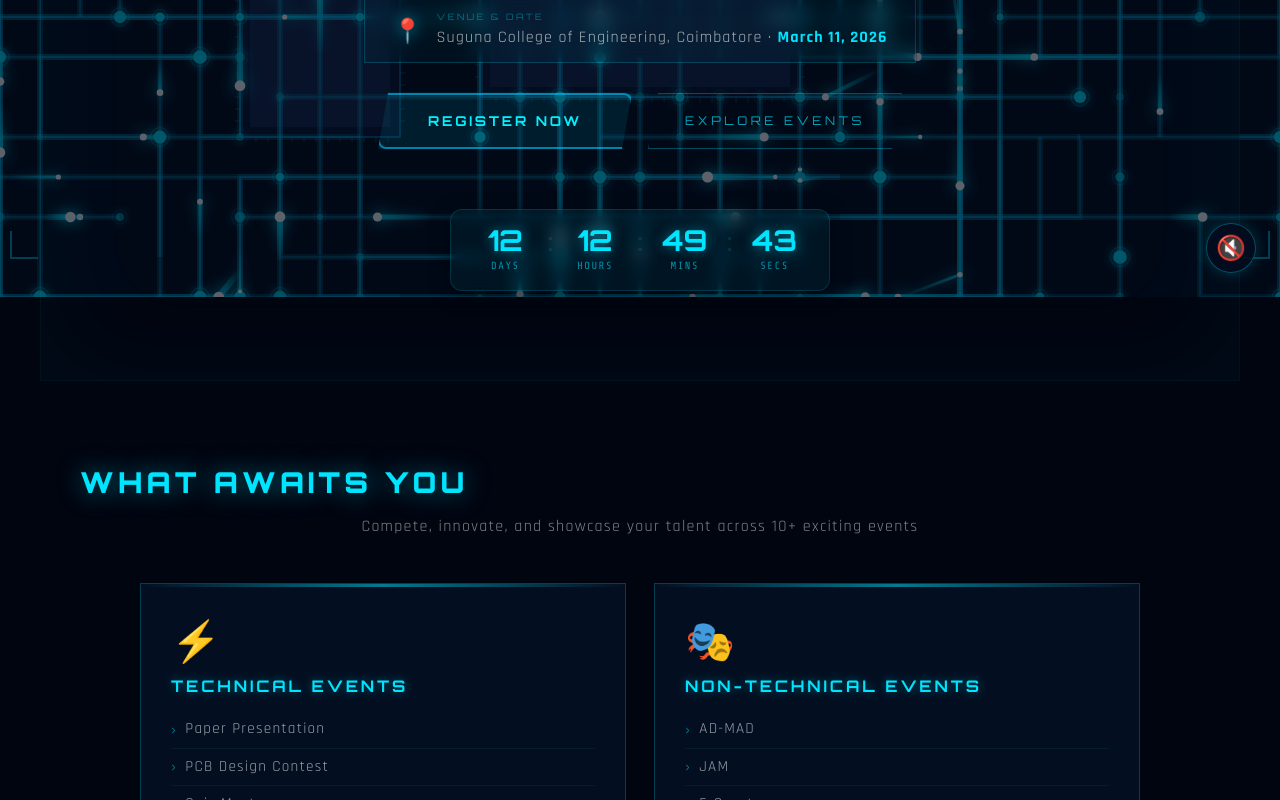
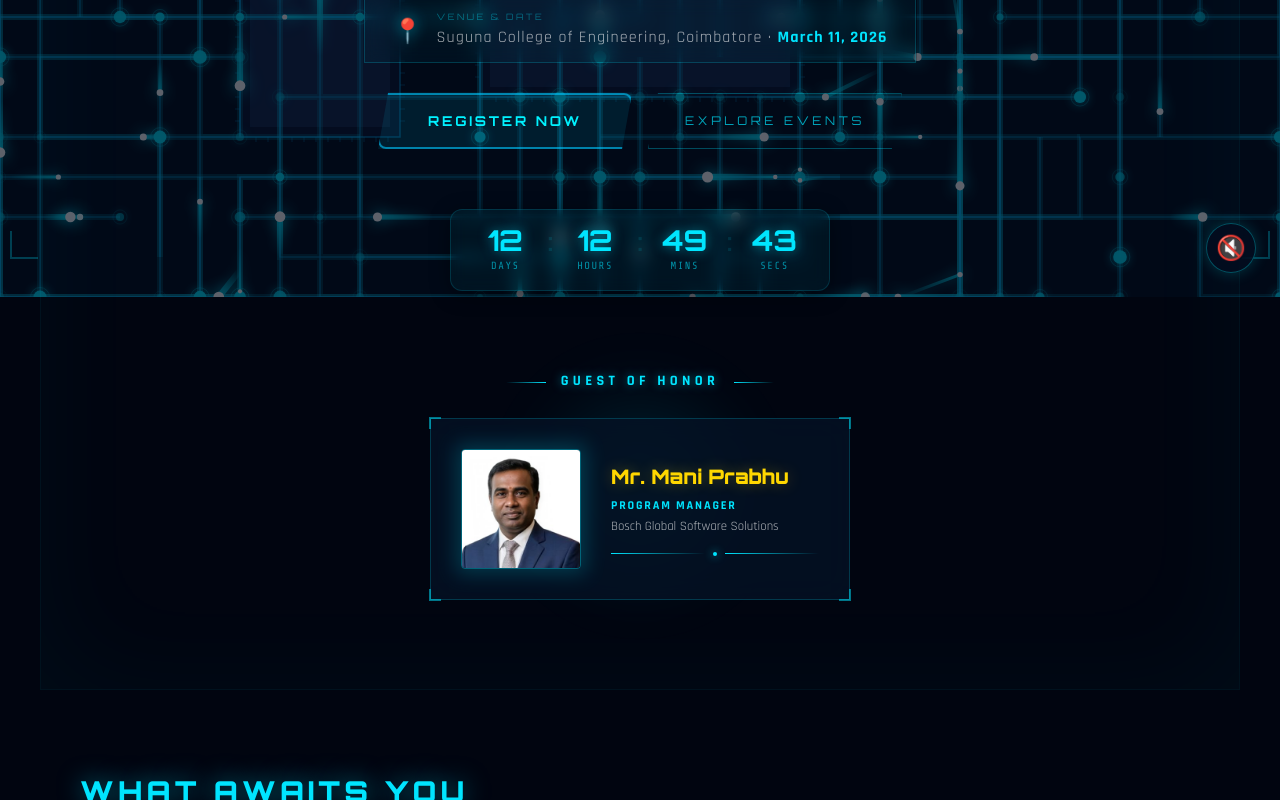
Before and after one commit to AHISH2006/ECE, a React (Vite) app: page /home in a window 1280 px wide. Shown: the part 503-1303 px from the top of the page. Built offline with nearby package versions, Linux system fonts and the light colour scheme.

Commit message:
cheifguest

```diff
--- a/src/pages/HomePage.jsx
+++ b/src/pages/HomePage.jsx
@@ -60,6 +60,9 @@ import { motion } from 'framer-motion';
 import Navbar from '../components/Navbar';
 import TypewriterText from '../components/TypewriterText';
 import '../styles/HomePage.css';
+
+// Chief Guest Import
+import chiefGuestImg from '../assets/cheifguest.jpeg';
 
 /* ── Animation variants ── */
 const fadeUp = {
@@ -172,6 +175,46 @@ const HomePage = () => {
 
                 <CountdownTimer targetDate="2026-03-11T09:00:00" />
 
+                {/* ── CHIEF GUEST ── */}
+                <motion.div
+                    className="guest-section"
+                    initial={{ opacity: 0, y: 30 }}
+                    whileInView={{ opacity: 1, y: 0 }}
+                    viewport={{ once: true }}
+                    transition={{ delay: 1.4, duration: 0.8 }}
+                >
+                    <div className="guest-glow-overlay" />
+                    <h3 className="guest-heading">Guest of Honor</h3>
+
+                    <motion.div
+                        className="guest-card"
+                        whileHover={{ y: -10, scale: 1.02 }}
+                        transition={{ duration: 0.3 }}
+                    >
+                        <div className="guest-card-inner">
+                            <div className="guest-img-container">
+                                <img src={chiefGuestImg} alt="Mr. Mani Prabhu" className="guest-img" />
+                                <div className="guest-img-glow" />
+                            </div>
+                            <div className="guest-content">
+                                <h4 className="guest-name">Mr. Mani Prabhu</h4>
+                                <p className="guest-role">PROGRAM MANAGER</p>
+                                <p className="guest-org">Bosch Global Software Solutions</p>
+                                <div className="guest-decoration">
+                                    <span className="dec-line" />
+                                    <span className="dec-dot" />
+                                    <span className="dec-line" />
+                                </div>
+                            </div>
+                        </div>
+                        {/* Decorative corners */}
+                        <div className="guest-corner tl"></div>
+                        <div className="guest-corner tr"></div>
+                        <div className="guest-corner bl"></div>
+                        <div className="guest-corner br"></div>
+                    </motion.div>
+                </motion.div>
+
                 <div className="hero-glow-box" />
             </motion.section>
 
--- a/src/pages/TechnicalPage.jsx
+++ b/src/pages/TechnicalPage.jsx
@@ -18,19 +18,22 @@ import posterQuiz from '../assets/poster_quiz.png';
 const EVENTS = [
     {
         number: '01',
-        title: 'Technical Paper Presentation',
+        title: 'Paper Presentation',
         icon: '📄',
         tag: 'Research',
         accent: '#00c8ff',
         poster: posterPaper,
-        description: 'Present research papers in ECE domains. All topics must be related to Electronics and Communication Engineering (e.g., VLSI, Embedded Systems, Signal Processing, 5G/6G Technologies, IoT).',
-        highlights: ['VLSI', 'Embedded Systems', 'Signal Processing', '5G/6G Technologies', 'IoT'],
+        description: 'Participants can choose topics related to ECE or any other innovative topic. Topics include: 5G and Future Communication Technology, Internet of Things (IoT) in Smart Homes, Artificial Intelligence in Electronics, Wireless Power Transfer, Robotics in Modern Engineering, Embedded Systems in Daily Life, Smart Cities using IoT, Satellite Communication Systems, Autonomous Vehicles Technology, Green Energy and Smart Grids, 6G Communication, Blockchain Technology, Cybersecurity, Augmented Reality (AR), Virtual Reality (VR), Edge Computing in IoT, Applications of Sensors, Role of Electronics in Healthcare, Smart Traffic Management System, Wearable Technology, Drone Technology, Climate Change, AI in Education, Space Exploration, Women Empowerment, Cyber Safety, Entrepreneurship, Social Media Impact, Sustainable Development, and Mental Health Awareness.',
+        highlights: [],
         rules: [
-            'Team Size: 2 to 4 members',
-            'Time Limit: Strictly 4 minutes (Timing is critical)',
-            'Submission: Email final presentations to the provided Gmail address prior to the deadline',
-            'Slide Constraint: Maximum 7 slides',
-            'Themes: All topics must be related to ECE'
+            'Team Size: Each team can have 2 to 4 members only.',
+            'Presentation Time: The maximum time allowed is 4 minutes for each team.',
+            'Submission: The presentation slides (PPT) must be sent to the given Gmail ID before the event.',
+            'Topic: ECE related or any other innovative topics.',
+            'Slides Limit: The presentation should contain a maximum of 7 slides.',
+            'Time Management: Participants must strictly follow the given time limit.',
+            'Judging Criteria: Content Quality, Creativity, Technical Knowledge, and Presentation Skills',
+            'Decision: The judges\' decision will be final.'
         ],
     },
     {
@@ -181,6 +184,7 @@ const EventDetail = ({ event, onClose, onRegister }) => (
                     <p className="ev-detail-desc">{event.description}</p>
 
                     {/* Highlights */}
+                    {event.highlights && event.highlights.length > 0 && (
                         <div className="ev-detail-section">
                             <h4 className="ev-detail-section-title">✦ Key Topics</h4>
                             <ul className="ev-detail-list">
@@ -193,6 +197,7 @@ const EventDetail = ({ event, onClose, onRegister }) => (
                                 ))}
                             </ul>
                         </div>
+                    )}
 
                     {/* Rules */}
                     <div className="ev-detail-section">
@@ -275,6 +280,7 @@ const EventCarousel = ({ events, onSelect, onRegister }) => {
                             <h2 className="ev-carousel-title" style={{ color: ev.accent }}>{ev.title}</h2>
                             <p className="ev-carousel-desc">{ev.description}</p>
 
+                            {ev.highlights && ev.highlights.length > 0 && (
                                 <div className="ev-carousel-chips">
                                     {ev.highlights.map((h, i) => (
                                         <span key={i} className="ev-carousel-chip"
@@ -283,6 +289,7 @@ const EventCarousel = ({ events, onSelect, onRegister }) => {
                                         </span>
                                     ))}
                                 </div>
+                            )}
 
                             <div className="ev-carousel-actions">
                                 <motion.button className="ev-carousel-detail-btn"
--- a/src/styles/HomePage.css
+++ b/src/styles/HomePage.css
@@ -2036,3 +2036,203 @@
         width: 100%;
     }
 }
+
+/* ── CHIEF GUEST SECTION ── */
+.guest-section {
+    position: relative;
+    margin-top: 60px;
+    display: flex;
+    flex-direction: column;
+    align-items: center;
+    gap: 25px;
+    width: 100%;
+    max-width: 600px;
+}
+
+.guest-glow-overlay {
+    position: absolute;
+    top: 50%;
+    left: 50%;
+    transform: translate(-50%, -50%);
+    width: 250px;
+    height: 250px;
+    background: radial-gradient(circle, rgba(0, 229, 255, 0.15) 0%, transparent 70%);
+    filter: blur(30px);
+    z-index: -1;
+    pointer-events: none;
+}
+
+.guest-heading {
+    font-family: 'Rajdhani', sans-serif;
+    font-size: 0.9rem;
+    font-weight: 700;
+    color: var(--cyan);
+    text-transform: uppercase;
+    letter-spacing: 0.3em;
+    margin: 0;
+    text-shadow: 0 0 10px rgba(0, 229, 255, 0.5);
+    display: flex;
+    align-items: center;
+    gap: 15px;
+}
+
+.guest-heading::before,
+.guest-heading::after {
+    content: '';
+    width: 40px;
+    height: 1px;
+    background: linear-gradient(90deg, transparent, var(--cyan));
+}
+
+.guest-heading::after {
+    background: linear-gradient(270deg, transparent, var(--cyan));
+}
+
+.guest-card {
+    position: relative;
+    width: 100%;
+    max-width: 420px;
+    background: rgba(4, 18, 37, 0.8);
+    backdrop-filter: blur(15px);
+    border: 1px solid rgba(0, 229, 255, 0.2);
+    padding: 30px;
+    cursor: pointer;
+}
+
+.guest-card-inner {
+    display: flex;
+    align-items: center;
+    gap: 30px;
+}
+
+.guest-img-container {
+    position: relative;
+    width: 120px;
+    height: 120px;
+    flex-shrink: 0;
+}
+
+.guest-img {
+    width: 100%;
+    height: 100%;
+    object-fit: cover;
+    border-radius: 4px;
+    border: 1px solid rgba(0, 229, 255, 0.3);
+    position: relative;
+    z-index: 2;
+}
+
+.guest-img-glow {
+    position: absolute;
+    inset: -5px;
+    background: var(--cyan);
+    opacity: 0.2;
+    filter: blur(10px);
+    z-index: 1;
+}
+
+.guest-content {
+    flex: 1;
+    text-align: left;
+}
+
+.guest-name {
+    font-size: 1.25rem;
+    font-weight: 800;
+    color: #ffd700;
+    margin: 0;
+    text-shadow: 0 0 15px rgba(255, 215, 0, 0.3);
+}
+
+.guest-role {
+    font-family: 'Rajdhani', sans-serif;
+    font-size: 0.75rem;
+    font-weight: 700;
+    color: var(--cyan);
+    letter-spacing: 0.15em;
+    margin: 5px 0 2px;
+}
+
+.guest-org {
+    font-family: 'Rajdhani', sans-serif;
+    font-size: 0.8rem;
+    color: rgba(255, 255, 255, 0.7);
+    margin: 0;
+}
+
+.guest-decoration {
+    display: flex;
+    align-items: center;
+    gap: 8px;
+    margin-top: 15px;
+}
+
+.dec-line {
+    height: 1px;
+    flex: 1;
+    background: linear-gradient(90deg, var(--cyan), transparent);
+}
+
+.dec-dot {
+    width: 4px;
+    height: 4px;
+    background: var(--cyan);
+    border-radius: 50%;
+    box-shadow: 0 0 8px var(--cyan);
+}
+
+.guest-corner {
+    position: absolute;
+    width: 12px;
+    height: 12px;
+    border: 2px solid var(--cyan);
+    opacity: 0.5;
+}
+
+.guest-corner.tl {
+    top: -2px;
+    left: -2px;
+    border-right: 0;
+    border-bottom: 0;
+}
+
+.guest-corner.tr {
+    top: -2px;
+    right: -2px;
+    border-left: 0;
+    border-bottom: 0;
+}
+
+.guest-corner.bl {
+    bottom: -2px;
+    left: -2px;
+    border-right: 0;
+    border-top: 0;
+}
+
+.guest-corner.br {
+    bottom: -2px;
+    right: -2px;
+    border-left: 0;
+    border-top: 0;
+}
+
+@media (max-width: 480px) {
+    .guest-card-inner {
+        flex-direction: column;
+        text-align: center;
+        gap: 20px;
+    }
+
+    .guest-content {
+        text-align: center;
+    }
+
+    .guest-decoration {
+        justify-content: center;
+    }
+
+    .dec-line {
+        background: radial-gradient(circle, var(--cyan), transparent);
+    }
+}
```
Also changed, not shown: src/assets/cheifguest.jpeg (added). Lines whose indentation alone changed are shown as unchanged.
